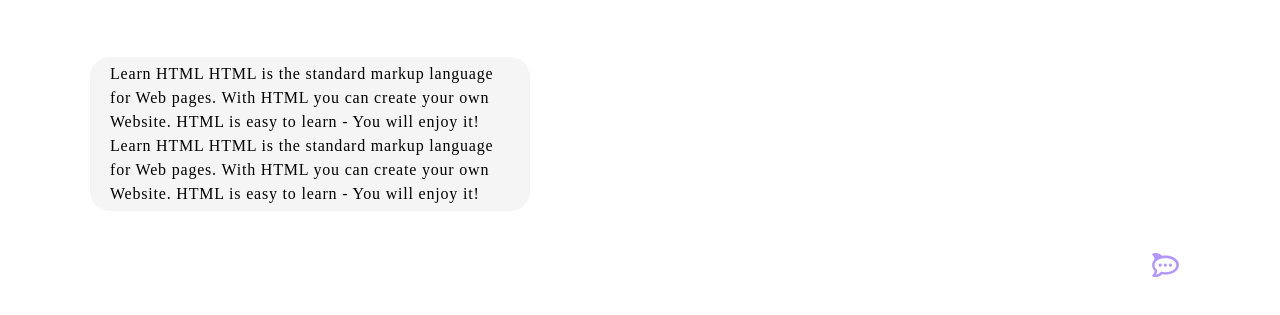
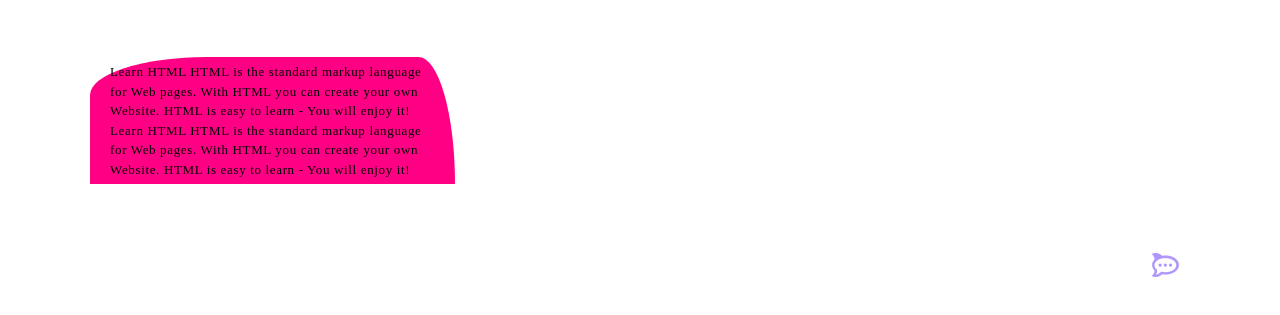
Before and after one commit to Aarescottishman/Positioning, a plain HTML site: page index.html in a window 1280 px wide. Shown: the part 365-680 px from the top of the page. Drawn offline with Linux system fonts and the light colour scheme.

Commit message:
positioning

```diff
--- a/Gbw.css
+++ b/Gbw.css
@@ -110,14 +110,14 @@ p {
     width: 50ch;
     margin: 0 auto;
     line-height: 1.5em;
-    font-size: 16px;
+    font-size: 13px;
     letter-spacing: 0.05em;
-    background-color: whitesmoke;
     padding: 5px 20px;
-    border-radius: 20px;
+    border-radius: 32% 10% 0% 0% / 30% 100% 0% 10%  ;
     text-align: left;
     top: 200px;
     left: 90px;
+    background-color: rgb(255, 0, 132);
 }
 
 
```
Also changed, not shown: index.html (+1 -0 lines).
